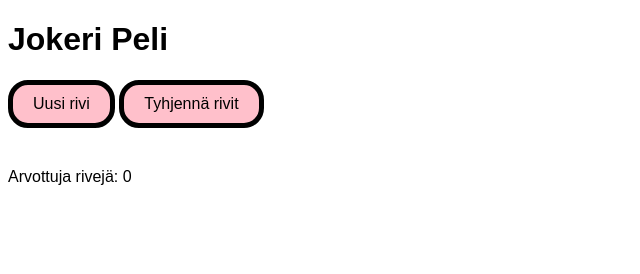
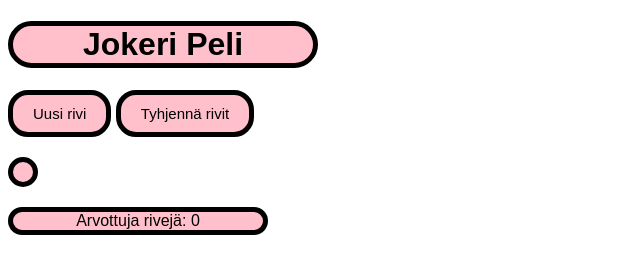
Before and after one commit to Krisu07/harjoitus_jokeri, a plain HTML site: page index.html in a window 1280 px wide. Shown: the whole page, without its empty margins (0-640 px from the left). Drawn offline with Linux system fonts and the light colour scheme.

Commit message:
CSS tiedostoon koodin lisäystä ja muokkausta.

```diff
--- a/css/style.css
+++ b/css/style.css
@@ -1,30 +1,51 @@
-/* styles.css */
 
 body {
      font-family: Arial, sans-serif;
    }
 
    table {
-     border-collapse: collapse;
+     border-collapse: separate;
      margin: 20px 0;
+     border-radius: 25px;
    }
-
    table, th, td {
-     border: 2px solid black;
-     padding: 8px;
+     border: 5px solid black;
+     padding: 10px;
      text-align: center;
      background-color: pink;
+     border-radius: 15px;
+
    }
-
    button {
      padding: 10px 20px;
-     font-size: 16px;
+     font-size: 15px;
      cursor: pointer;
      background-color: pink;
      border: 5px solid black;
      border-radius: 20px;
    }
+   button:hover{
+    background-color: black;
+    color: pink;
+    font-weight: bold;
+   }
 
    #rivienLukumaara {
      font-size: 16px;
    }
+   p{
+    color: black;
+    font-size: large;
+    text-align: center;
+    background-color: pink;
+    width: 250px;
+    border: 5px solid black;
+    border-radius: 25px;
+   }
+   h1{
+    background-color: pink;
+    width: 300px;
+    border: 5px solid black;
+    border-radius: 25px;
+    text-align: center;
+   }
--- a/js/functions.js
+++ b/js/functions.js
@@ -13,7 +13,6 @@ function lisaaUusiRivi() {
   arvottujenRivienMaara++;
   rivienLukumaaraP.innerText = `Arvottuja rivejä: ${arvottujenRivienMaara}`;
 
-  // Luo uusi rivi
   const uusiRivi = jokeriTaulukko.insertRow();
 
   for (let i = 0; i < 7; i++) {
```
